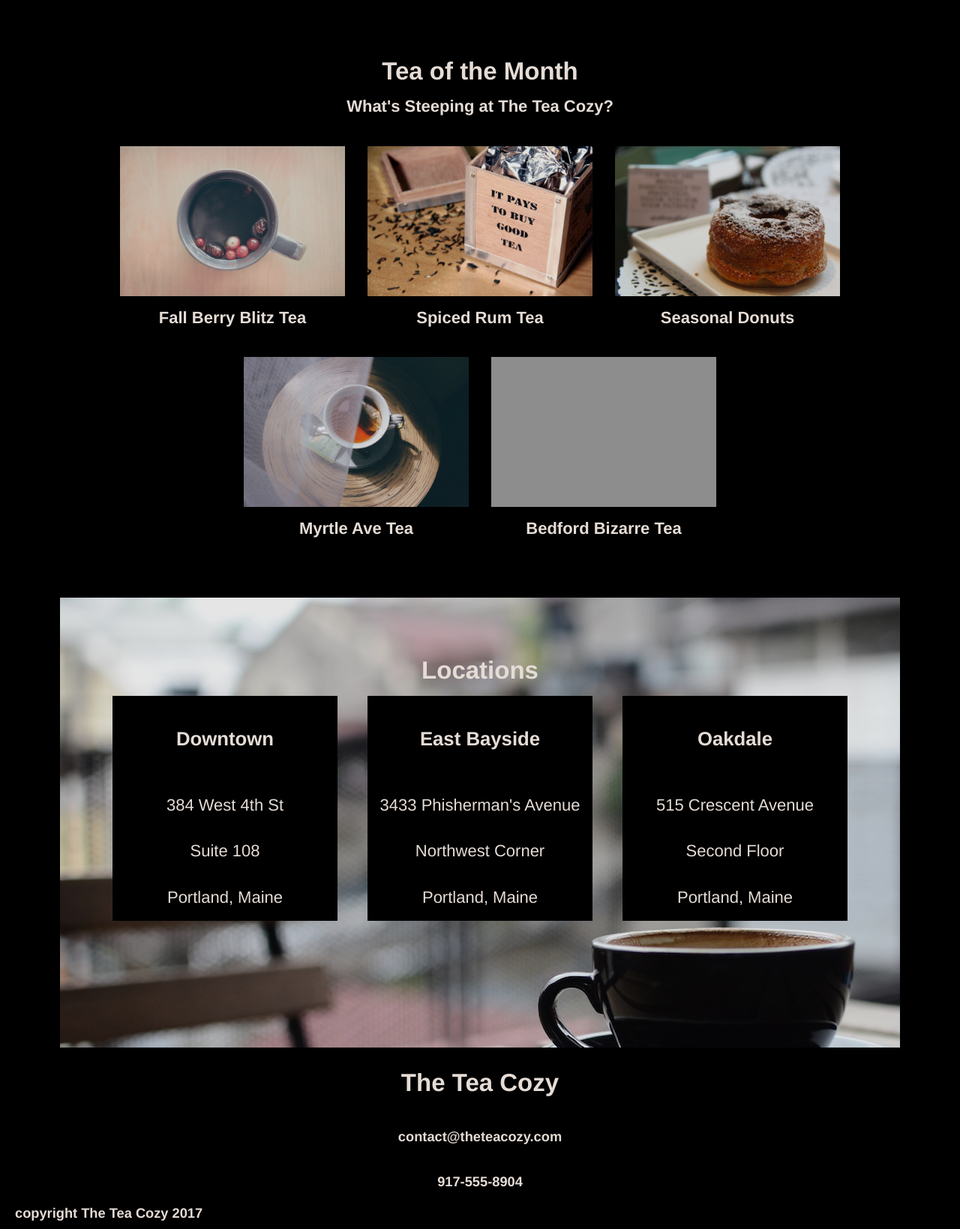
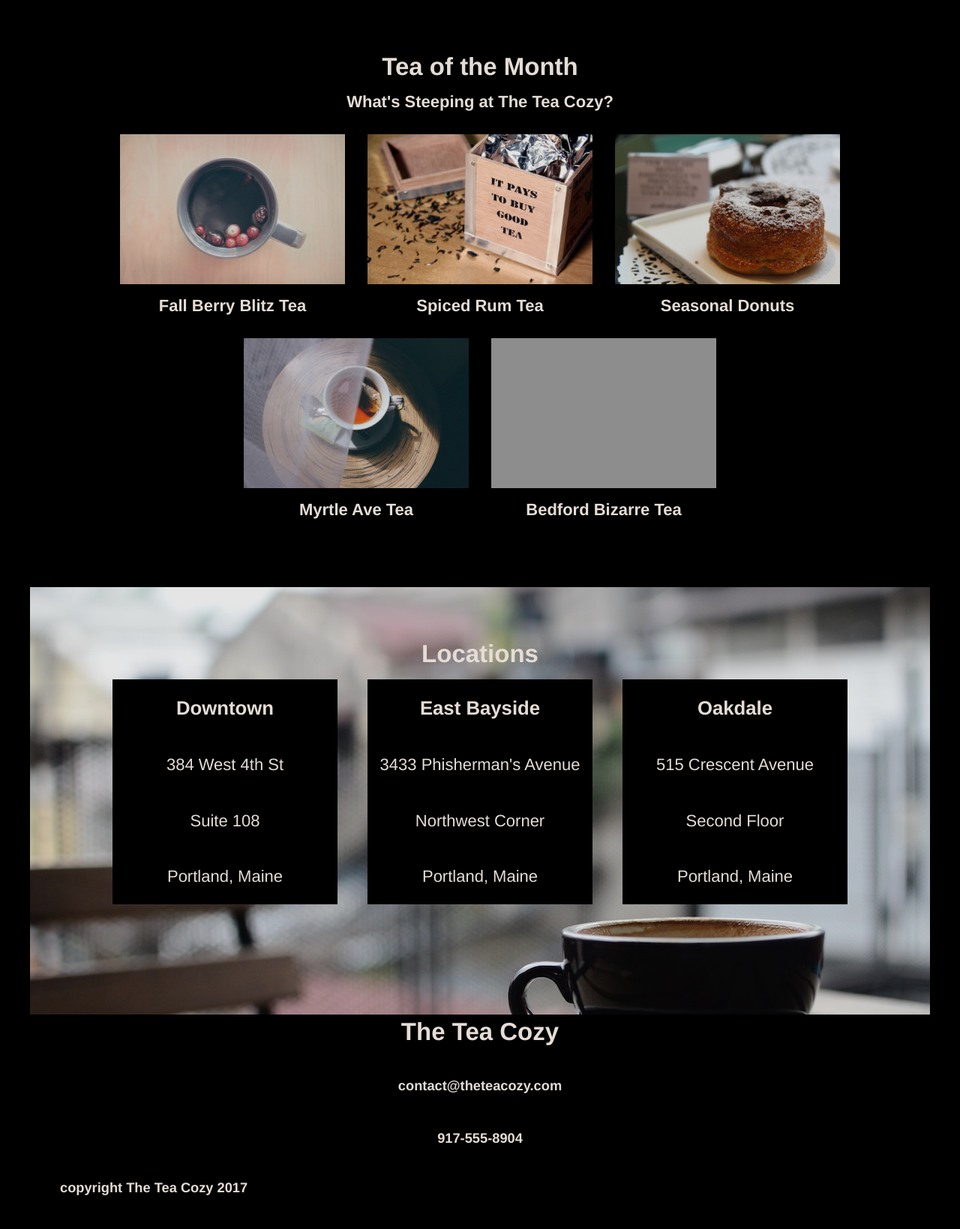
Before and after one commit to orenfix/tea_cozy, a plain HTML site: page index.html in a window 1280 px wide. Shown: the part 770-2409 px from the top of the page at 75% size. After the commit the page ends 2385 px from the top, so only its background shows below. Drawn offline with Linux system fonts and the light colour scheme; grey boxes are pictures that could not be loaded.

Commit message:
Completed project

```diff
--- a/index.html
+++ b/index.html
@@ -9,7 +9,6 @@
     <header>
       <div class="logo">
         <img src="resources/images/img-tea-cozy-logo.png"/>
-        <h1>Tea Cozy</h1>
       </div>   <!--logo-->
       <nav>
         <span><a href="#mission">Mission</a></span>
@@ -86,7 +85,5 @@
         </div>   <!--copyright-->
       </footer>
     </div>   <!--main-container-->
-
-
   </body>
 </html>
--- a/resources/css/style.css
+++ b/resources/css/style.css
@@ -1,12 +1,14 @@
-body {
+body, h2, h3, h4, h5 {
   margin: 0;
   padding: 0;
+}
+body {
   font-family: Helvetica;
   font-size: 22px;
   color: seashell;
   background-color: black;
-  opacity: .9;
   text-align: center;
+  opacity: 0.9;
 }
 header {
   position: fixed;
@@ -19,14 +21,11 @@ header {
   border-bottom: 1px solid seashell;
   z-index: 1;
 }
-h1 {
-  display: none;
-}
 .logo img {
   height: 50px;
-  margin: auto 10px;
+  margin-left: 10px;
 }
-nav a {
+a {
   color: seashell;
   margin: 10px;
 }
@@ -34,14 +33,16 @@ nav a {
   display: flex;
   flex-direction: column;
   align-items: center;
-  position: relative;
-  top: 69px;
+  padding-top: 70px;
+  width: 1200px;
+  margin: auto;
 }
 #mission {
   background-image: url("../images/img-mission-background.jpg");
   display: flex;
+  flex-direction: column;
   justify-content: center;
-  align-items: center;
+  flex-wrap: wrap;
   height: 700px;
   width: 1200px;
 }
@@ -50,17 +51,18 @@ nav a {
   flex-direction: column;
   justify-content: center;
   background-color: black;
-  width: 100%;
+  height: 120px;
 }
 h2 {
-  margin-bottom: 15px;
+  padding-bottom: 15px;
 }
 #featured {
-  display: flex;
-  flex-direction: column;
+  padding: 70px 0;
   width: 1000px;
-  margin-bottom: 50px;
-  padding-top: 50px;
+  margin: auto;
+}
+#featured h4 {
+  padding-bottom: 20px;
 }
 .tea-photos {
   display: flex;
@@ -72,16 +74,12 @@ h2 {
   height: 200px;
   margin: 10px 15px;
 }
-h4 {
-  margin-top: 0;
-}
 #locations {
   background-image: url("../images/img-locations-background.jpg");
-  display: flex;
-  flex-direction: column;
-  justify-content: flex-start;
   height: 500px;
-  padding: 50px;
+  width: 1200px;
+  padding-top: 70px;
+  opacity: 1;
 }
 .locations-container {
   display: flex;
@@ -93,23 +91,22 @@ h4 {
   justify-content: space-around;
   width: 300px;
   height: 300px;
+  margin: 0 20px;
   background-color: black;
-  opacity: 1;
-  margin: 0 20px;
 }
 footer {
   width: 100%;
 }
-h5 {
-  margin: 10px auto;
-}
 .contact {
   display: flex;
   flex-direction: column;
-  justify-content: space-between;
+  justify-content: space-around;
   height: 200px;
 }
 .copyright {
   text-align: left;
   margin-left: 20px;
 }
+h5 {
+  margin: 20px;
+}
```
Also changed, not shown: 2 other files.
